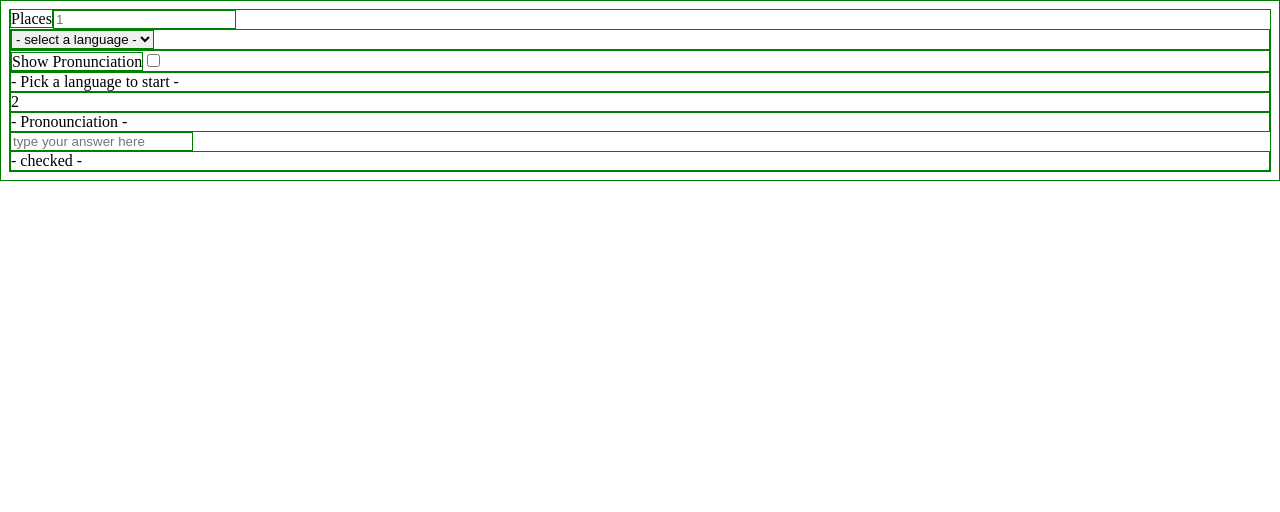
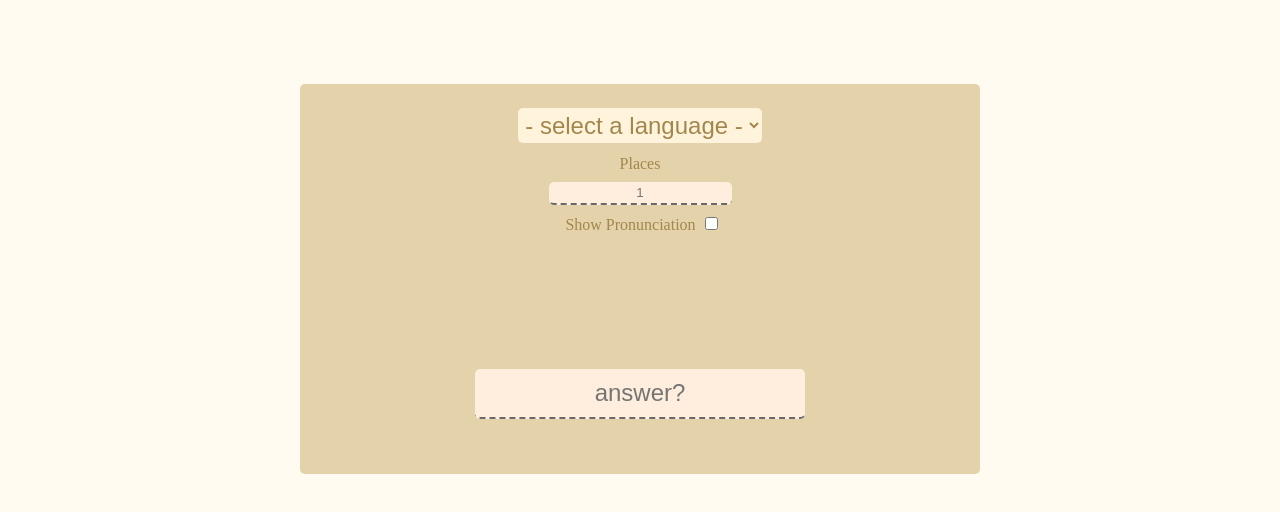
Before and after one commit to aneylon/learn-to-count, a website: page index.html in a window 1280 px wide. Drawn offline with Linux system fonts and the light colour scheme.

Commit message:
(style) add basic styling

```diff
--- a/css/style.css
+++ b/css/style.css
@@ -1,11 +1,71 @@
 * {
-  border: solid green 1px;
+  text-align: center;
+  color: #a1874d;
+  padding: 3px;
+  margin: 3px;
+}
+
+body {
+  margin-top: 75px;
+  background-color: #fffbf1;
+}
+
+select {
+  border: none;
+  background-color: #fff4db;
+  border-radius: 5px;
+  font-size: 150%;
+}
+
+option {
+  background-color: #fffbf1;
+}
+
+input {
+  border: none;
+  border-bottom: dashed dimgrey 2px;
+  border-radius: 5px;
+  background-color: #fed;
+}
+
+#app {
+  background-color: #e4d2aa;
+  max-width: 650px;
+  margin: auto;
+  border-radius: 5px;
+  padding: 15px;
+}
+
+#number {
+  font-size: 450%;
+  color: dimgrey;
+
+}
+
+#pronunciation {
+  visibility: hidden;
+}
+
+#answer {
+  padding: 10px;
+  margin: 10px;
+  font-size: 150%;
 }
 
 .correct {
   background-color: lightgreen;
+  border: solid white 3px;
 }
 
 .incorrect {
   background-color: lightsalmon;
+  border: solid white 3px;
 }
+
+/*
+fffbf1
+fff4db
+e4d2aa
+c1aa76
+a1874d
+*/
--- a/index.html
+++ b/index.html
@@ -8,23 +8,27 @@
   <link rel="stylesheet" href="css/style.css">
 </head>
 <body>
-  <label>Places</label><input type="text" id="length" placeholder="1">
+  <div id="app">
     <div>
-    <select onChange="selected(this.value)">
+      <select onChange="LearnToCount.selected(this.value)">
         <option value=""> - select a language - </option>
+        <option value="korean">한국어</option>
         <option value="japanese">日本語</option>
         <option value="chinese">中文</option>
-      <option value="korean">한국어</option>日本語
       </select>
     </div>
+
+    <p>Places</p><input type="text" id="length" placeholder="1">
+
     <div>
       <label>Show Pronunciation</label><input type="checkbox" id="showPro">
     </div>
-  <div id="selectedLanguage"> - Pick a language to start - </div>
-  <div id="number"> - Number - </div>
-  <div id="pronunciation"> - Pronounciation - </div>
-  <input type="text" id="answer" placeholder="type your answer here" onkeypress="LearnToCount.checkNumber(event)">
-  <div id="checked"> - checked - </div>
+
+    <div id="number"> &nbsp; </div>
+    <div id="pronunciation"> &nbsp; </div>
+    <input type="text" id="answer" placeholder="answer?" onkeypress="LearnToCount.checkNumber(event)">
+    <div id="checked"> &nbsp; </div>
+  </div>
 
   <script src="js/app.js" charset="utf-8"></script>
   <script src="lang/japanese.js" charset="utf-8"></script>
--- a/js/app.js
+++ b/js/app.js
@@ -7,6 +7,8 @@ var LearnToCount = (function(){
         console.log(japanese)
       else
         console.log(value)
+
+      this.nextNumber();
     },
     pickedLang: function(){
       console.log('picked')
@@ -61,4 +63,3 @@ var LearnToCount = (function(){
     }
   }
 })()
-LearnToCount.nextNumber()
```
Lines whose indentation alone changed are shown as unchanged.
